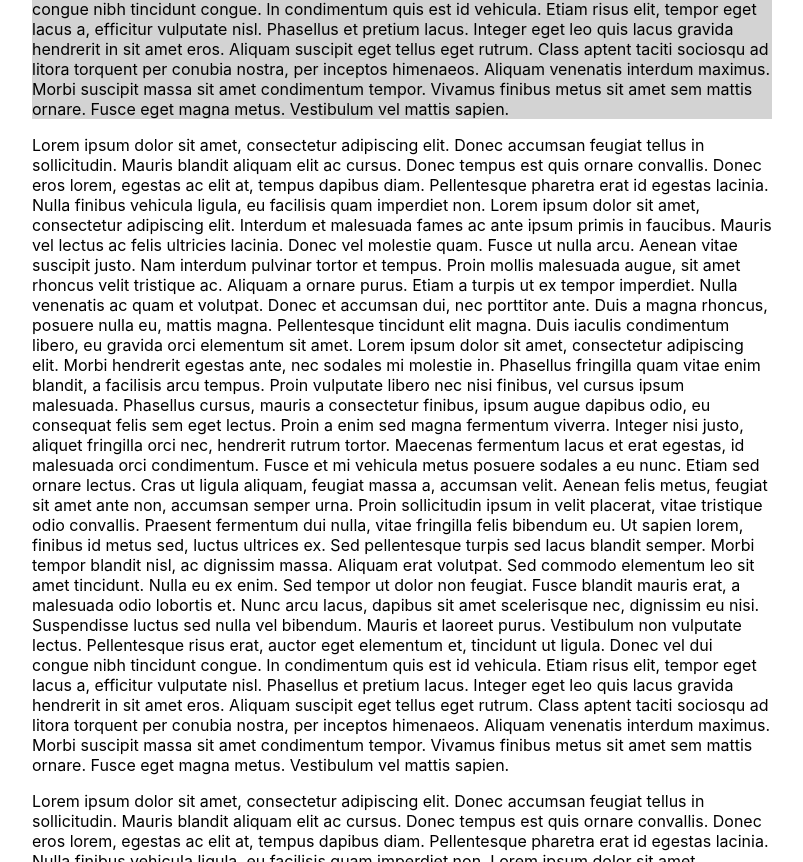
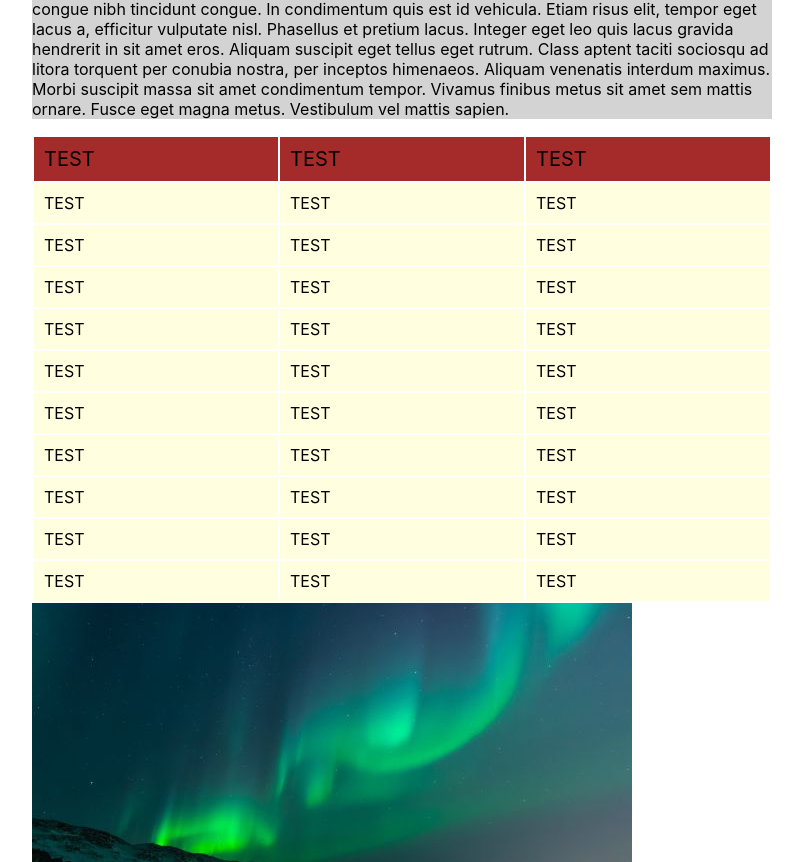
Before and after one commit to PrincAm/react-puppeteer-pdf, a React (Create React App) app: page / in a window 1280 px wide. Shown: the part 718-1580 px from the top of the page, without its empty margins (238-1041 px from the left). Built offline with nearby package versions, Linux system fonts and the light colour scheme.

Commit message:
add table and image

```diff
--- a/src/Body.js
+++ b/src/Body.js
@@ -53,6 +53,70 @@ const Body = () => (
         magna metus. Vestibulum vel mattis sapien.
       </p>
     </div>
+    <table>
+      <thead>
+        <tr>
+          <td>TEST</td>
+          <td>TEST</td>
+          <td>TEST</td>
+        </tr>
+      </thead>
+      <tbody>
+        <tr>
+          <td>TEST</td>
+          <td>TEST</td>
+          <td>TEST</td>
+        </tr>
+        <tr>
+          <td>TEST</td>
+          <td>TEST</td>
+          <td>TEST</td>
+        </tr>
+        <tr>
+          <td>TEST</td>
+          <td>TEST</td>
+          <td>TEST</td>
+        </tr>
+        <tr>
+          <td>TEST</td>
+          <td>TEST</td>
+          <td>TEST</td>
+        </tr>
+        <tr>
+          <td>TEST</td>
+          <td>TEST</td>
+          <td>TEST</td>
+        </tr>
+        <tr>
+          <td>TEST</td>
+          <td>TEST</td>
+          <td>TEST</td>
+        </tr>
+        <tr>
+          <td>TEST</td>
+          <td>TEST</td>
+          <td>TEST</td>
+        </tr>
+        <tr>
+          <td>TEST</td>
+          <td>TEST</td>
+          <td>TEST</td>
+        </tr>
+        <tr>
+          <td>TEST</td>
+          <td>TEST</td>
+          <td>TEST</td>
+        </tr>
+        <tr>
+          <td>TEST</td>
+          <td>TEST</td>
+          <td>TEST</td>
+        </tr>
+      </tbody>
+    </table>
+    <img src={"./img_lights.jpg"} alt="northern lights" />
+    <img src={"./img_lights.jpg"} alt="northern lights" />
+    <img src={"./img_lights.jpg"} alt="northern lights" />
     <p>
       Lorem ipsum dolor sit amet, consectetur adipiscing elit. Donec accumsan
       feugiat tellus in sollicitudin. Mauris blandit aliquam elit ac cursus.
--- a/src/index.css
+++ b/src/index.css
@@ -48,6 +48,23 @@ code {
   page-break-before: always;
 }
 
+.body table {
+  width: 100%;
+}
+
+.body table thead {
+  background-color: brown;
+  font-size: 20px;
+}
+
+.body table tbody {
+  background-color: lightyellow
+}
+
+.body table td {
+  padding: 10px;
+}
+
 .body-greyBackground {
   background-color: lightgrey;
 }
```
Also changed, not shown: public/img_lights.jpg (added), 1 other file (tests, documents, lock files or other folders).
